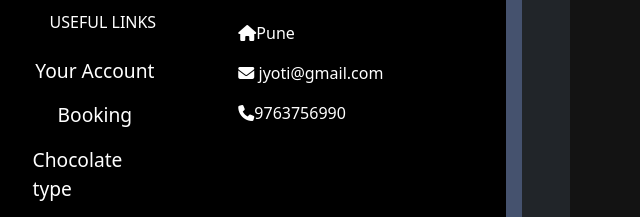
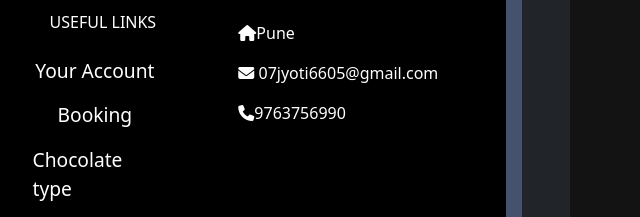
Before and after one commit to Madhuri0701/jyotichocolate, a plain HTML site: page index.html in a window 1280 px wide. Shown: the part 4344-4561 px from the top of the page, 640-1280 px from the left. Drawn offline with nearby package versions, Linux system fonts and the light colour scheme.

Commit message:
Update index.html

```diff
--- a/index.html
+++ b/index.html
@@ -261,7 +261,7 @@
                 <div class="col-md-4 col-lg-3 col-xl-3 mx-auto mt-3">
                   <h6 class="text-uppercase mb-4 font-weight-bold">Contact</h6>
                   <p><i class="fas fa-home mr-3"></i>Pune</p>
-                  <p><i class="fas fa-envelope mr-3"></i> jyoti@gmail.com</p>
+                  <p><i class="fas fa-envelope mr-3"></i> 07jyoti6605@gmail.com</p>
                   <p><i class="fas fa-phone mr-3"></i>9763756990 </p>
 
                 </div>
```
